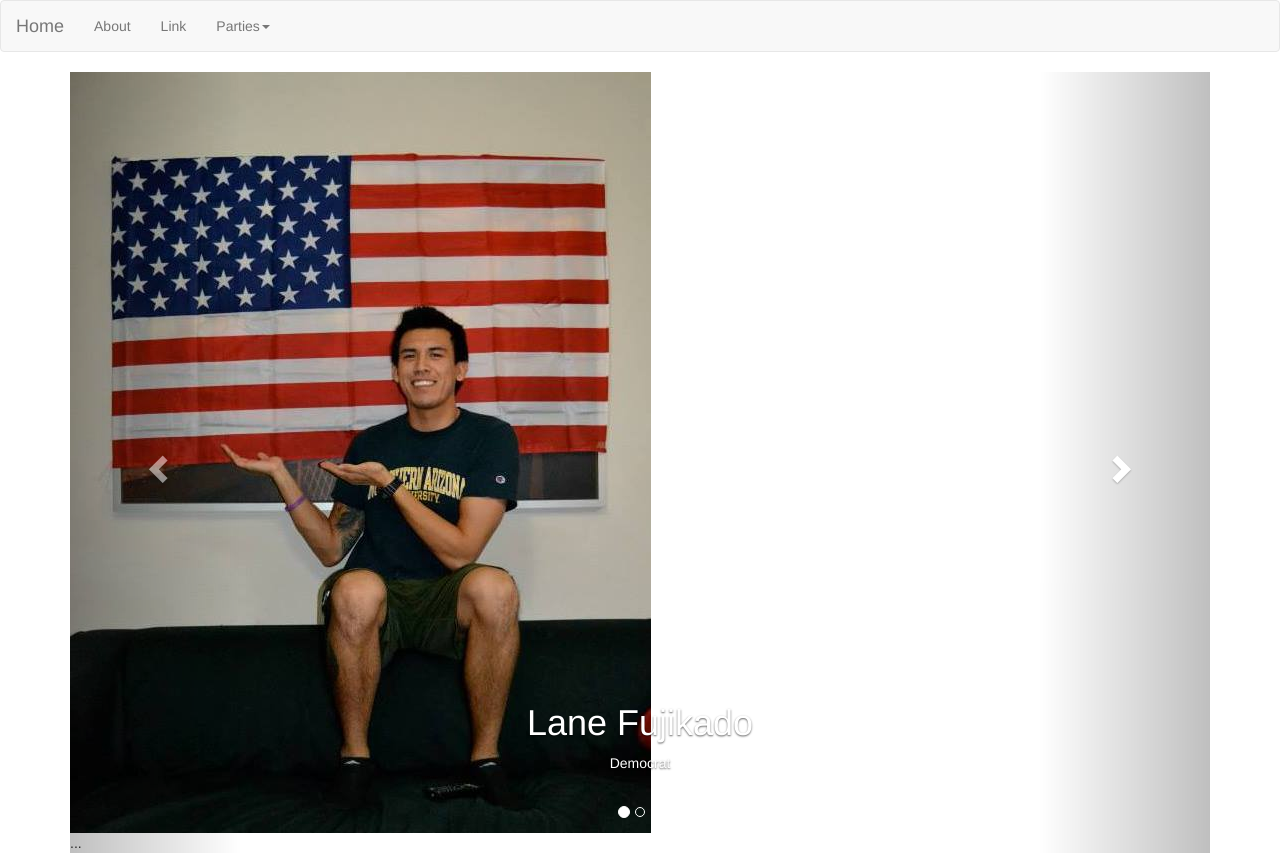
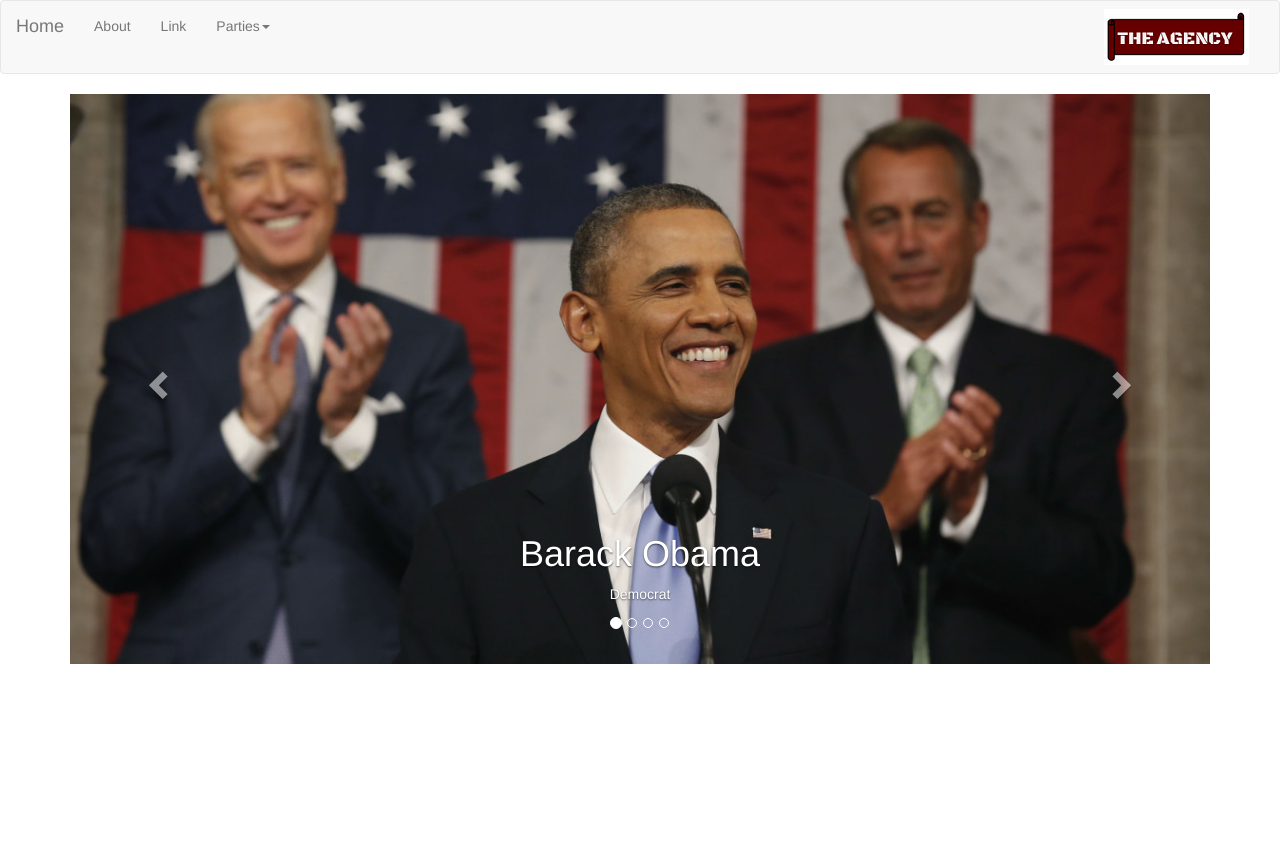
Before and after one commit to fujipug/agency, a Django app: template main/templates/main/home.html in a window 1280 px wide. After the commit the page ends 664 px from the top, so only its background shows below. Run offline with Django 3.2, Linux system fonts and the light colour scheme; the template is opened without the code that fills it, so the values that code supplies are empty; some libraries are stand-ins or nearby versions.

Commit message:
added logo to nav

```diff
--- a/main/templates/main/base.html
+++ b/main/templates/main/base.html
@@ -31,7 +31,9 @@
             </ul>
           </li>
         </ul>
-
+        <div class="navbar-form navbar-right">
+          <img src="{% static 'main/agency.png' %}">
+        </div>
       </div><!-- /.navbar-collapse -->
     </div><!-- /.container-fluid -->
   </nav>
--- a/main/templates/main/home.html
+++ b/main/templates/main/home.html
@@ -10,25 +10,40 @@
     <li data-target="#carousel-example-generic" data-slide-to="0" class="active"></li>
     <li data-target="#carousel-example-generic" data-slide-to="1"></li>
     <li data-target="#carousel-example-generic" data-slide-to="2"></li>
+    <li data-target="#carousel-example-generic" data-slide-to="3"></li>
   </ol>
 
   <!-- Wrapper for slides -->
   <div class="carousel-inner" role="listbox">
     <div class="item active">
-      <img src="{% static 'main/lanef.jpg' %}">
+      <img src="{% static 'main/obama.jpg' %}">
       <div class="carousel-caption">
-        <h1>Lane Fujikado</h1>
+        <h1>Barack Obama</h1>
         <p>Democrat</p>
       </div>
     </div>
     <div class="item">
-      <img src="{% static 'main/ianj.jpg' %}">
+      <img src="{% static 'main/mitt.jpg' %}">
       <div class="carousel-caption">
-        <h1>Ian Johnson</h1>
+        <h1>Mitt Romney</h1>
+        <p>Republican</p>
+      </div>
+    </div>
+    <div class="item">
+      <img src="{% static 'main/bush.jpg' %}">
+      <div class="carousel-caption">
+        <h1>George Bush</h1>
+        <p>Republican</p>
+      </div>
+    </div>
+    <div class="item">
+      <img src="{% static 'main/kerry.jpg' %}">
+      <div class="carousel-caption">
+        <h1>John Kerry</h1>
         <p>Democrat</p>
       </div>
     </div>
-    ...
+
   </div>
 
   <!-- Controls -->
```
Also changed, not shown: main/static/main/agency.png (added), main/static/main/bush.jpg (added), main/static/main/ianj.jpg (deleted), main/static/main/keevan.jpg (deleted), main/static/main/kerry.jpg (added), main/static/main/lane.jpg (deleted), main/static/main/lanef.jpg (deleted), main/static/main/mitt.jpg (added), main/static/main/mohammad.jpg (deleted), main/static/main/obama.jpg (added), 2 other files.
